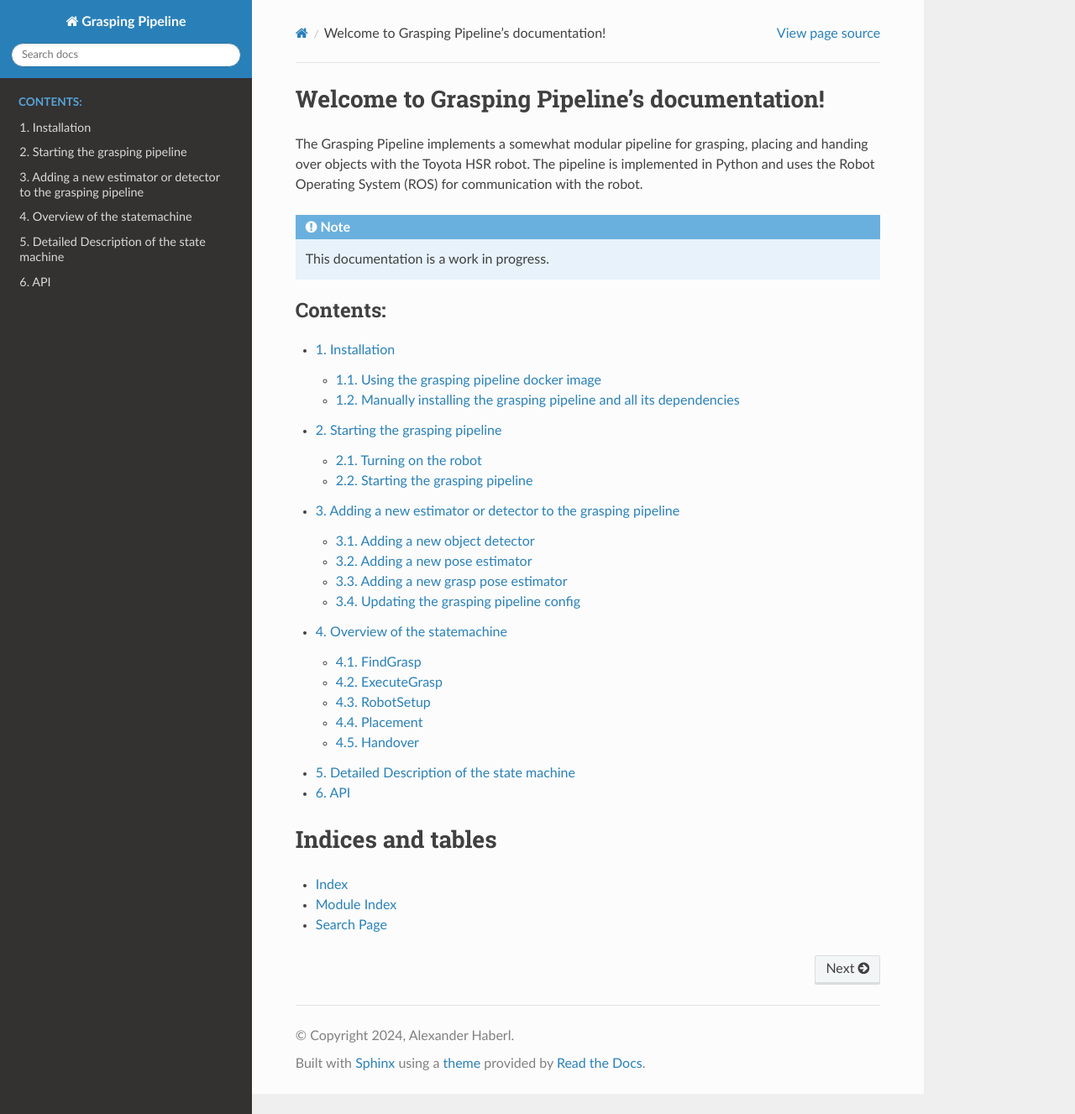
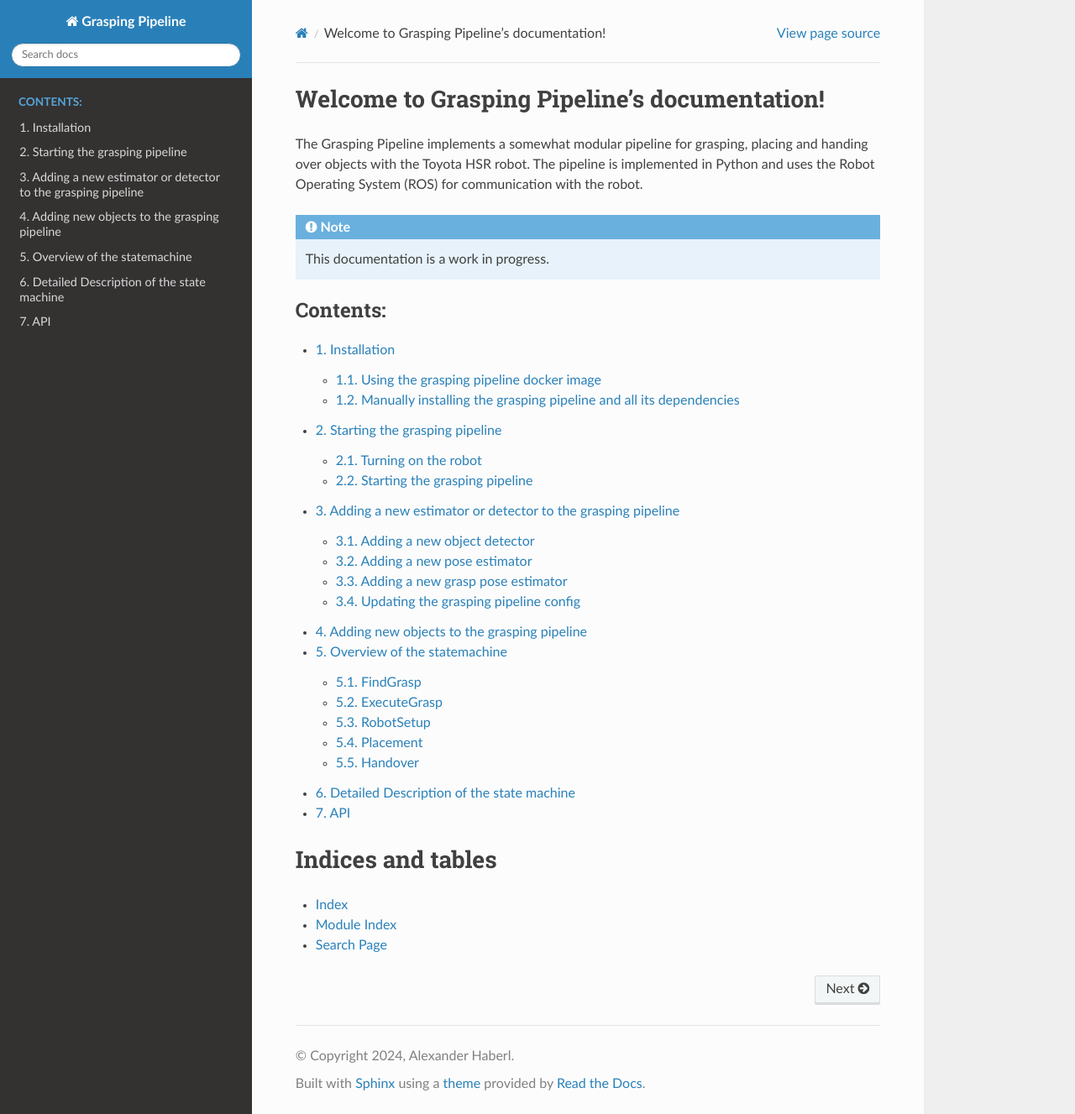
Before and after one commit to v4r-tuwien/grasping_pipeline, a Sphinx documentation site: the page built from docs/source/index.rst, in a window 1280 px wide and 1327 px high. Shown: the whole window at 84% size. Built offline with Sphinx 7.4.7 and the Read the Docs theme 2.0.0, drawn with Linux system fonts in a browser that asks for light colours; some of the changed lines change nothing that is shown.

Commit message:
Add doc on how to add new objects

```diff
--- /dev/null
+++ b/docs/source/adding_new_objects.rst
@@ -0,0 +1,14 @@
+Adding new objects to the grasping pipeline
+===========================================
+
+* Copy the object meshes
+    Copy the meshes to the `grasping_pipeline/models/{DATASET_NAME}` directory. The meshes should either be in `.stl` or `.ply` format and must be scaled to `mm` (i.e. 1 'unit' of the mesh should equal 1 mm).
+    The name of each mesh should be the same as the names that the object detector and pose estimator return.
+* Copy the grasp annotations
+    Copy the grasp annotations to the `grasping_pipeline/grasps/{DATASET_NAME}` directory. The grasp annotations should be saved as a '.npy' file and should contain a numpy array of shape `(N, 1, 16)`, where `N` is the number of grasps and each row contains the flattened 4x4 transformation matrix. These annotations can be created with `this blender script <https://github.com/v4r-tuwien/grasp_annotation_blender>`_.
+* Run the `create_model_info.py` script
+    Update the `create_model_info.py` script with the new dataset name and run it. The script will show you two different bounding boxes and you have to choose which one fits better.
+* Update the `config/placement_areas.yaml` config file (optional)
+    Add the new objects to the config file and define the placement area for each objects. This is only necessary if you want the robot to be able to place the objects.
+* Update the `grasping_pipeline/config/config.yaml` file
+    Update the `dataset` entry in the `grasping_pipeline/config/config.yaml` file with the new dataset name. Alternatively, you can update the `grasping_pipeline/dataset` rosparam-parameter.
--- a/docs/source/index.rst
+++ b/docs/source/index.rst
@@ -19,6 +19,7 @@
    installation
    startup
    adding_new_estimators
+   adding_new_objects
    overview_state_machine
    details_state_machine
    api
```
